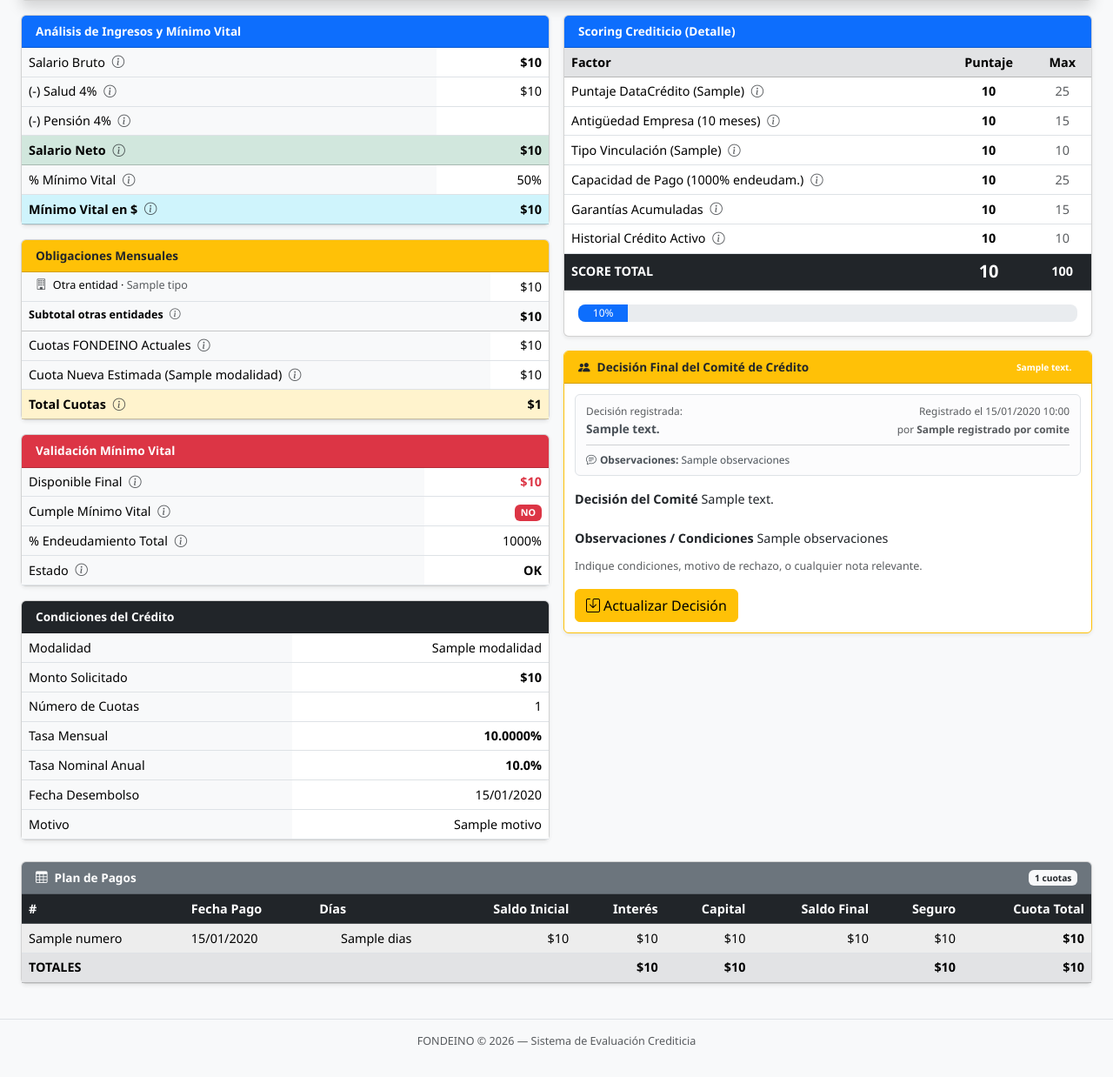
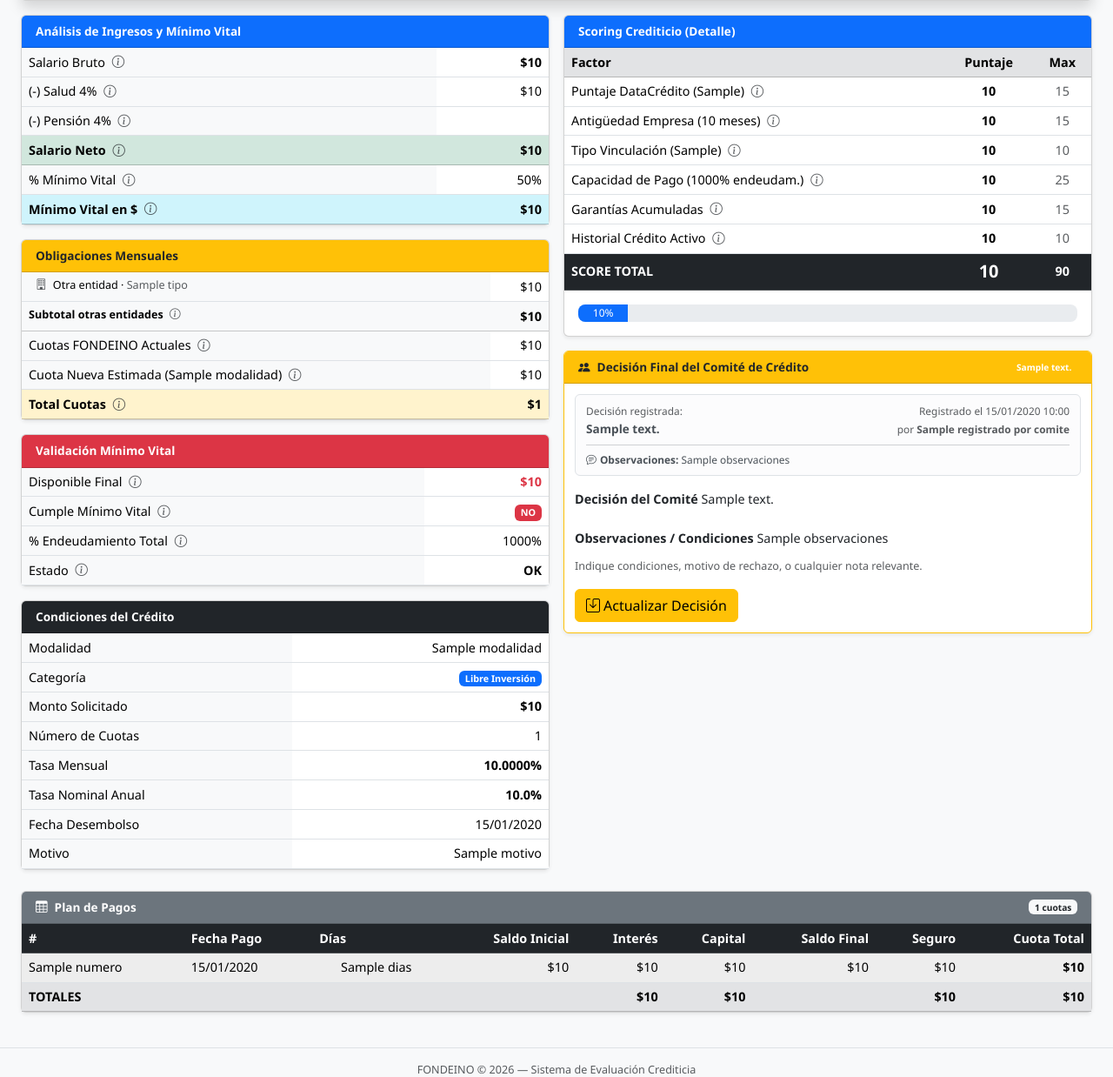
Before and after one commit to Pablo-app-developer/Matriz_score_crediticio_fondeino, a Django app: template templates/credito/detalle.html in a window 1280 px wide. Shown: the part 192-1430 px from the top of the page at 87% size. Before the commit the page ends 1394 px from the top, so only its background shows below. Run offline with Django 4.2, Linux system fonts and the light colour scheme; the template is opened without the code that fills it: most values are stand-ins (such as "Sample title", 1, 10 or a date in 2020).

Commit message:
feat: mostrar categoria en detalle y reducir techo DataCredito a 15 en todas las categorias
- detalle.html: muestra categoria de la modalidad con badge de color en
  Condiciones del Credito, indica cuota excluida del MV para Anticipo Prima,
  nota de regla 30% exenta, y max correcto por categoria en tabla scoring
- scoring.py: techo DataCredito baja a 15 para Libre Inversion/Vivienda/Otro
  (antes 25); Calamidad mantiene techo 20; Anticipo Prima fijo 15
- Score maximo queda 90 para la mayoria y 95 para Calamidad

Co-Authored-By: Claude Sonnet 4.6 <noreply@anthropic.com>

```diff
--- a/templates/credito/detalle.html
+++ b/templates/credito/detalle.html
@@ -113,10 +113,20 @@
           <tr><td class="bg-light">Cuotas Otras Entidades <i class="bi bi-info-circle text-muted ms-1" data-bs-toggle="tooltip" data-bs-placement="right" data-bs-title="Suma de cuotas mensuales con bancos u otras entidades financieras externas a FONDEINO."></i></td><td class="text-end">${{ ev.cuotas_otras_entidades|cop }}</td></tr>
           {% endif %}
           <tr><td class="bg-light">Cuotas FONDEINO Actuales <i class="bi bi-info-circle text-muted ms-1" data-bs-toggle="tooltip" data-bs-placement="right" data-bs-title="Cuotas de aportes y ahorros que ya paga actualmente con FONDEINO, antes de este crédito."></i></td><td class="text-end">${{ ev.cuota_aporte|cop }}</td></tr>
-          <tr><td class="bg-light">Cuota Nueva Estimada ({{ ev.modalidad.nombre }}) <i class="bi bi-info-circle text-muted ms-1" data-bs-toggle="tooltip" data-bs-placement="right" data-bs-title="Calculada con fórmula de amortización (PMT) según el monto solicitado, el número de cuotas y la tasa mensual de la modalidad. Incluye seguro si aplica."></i></td>
-              <td class="text-end">${{ cuota_nueva|cop }}</td>
+          <tr>
+            <td class="bg-light">
+              Cuota Nueva Estimada ({{ ev.modalidad.nombre }})
+              <i class="bi bi-info-circle text-muted ms-1" data-bs-toggle="tooltip" data-bs-placement="right" data-bs-title="Calculada con fórmula de amortización (PMT) según el monto solicitado, el número de cuotas y la tasa mensual de la modalidad. Incluye seguro si aplica."></i>
+              {% if ev.modalidad.categoria == 'ANTICIPO_PRIMA' %}
+                <span class="badge bg-info text-dark ms-1" data-bs-toggle="tooltip" data-bs-placement="right" data-bs-title="Anticipo de Prima: esta cuota se excluye del cálculo del mínimo vital porque se recupera de la prima semestral, no del salario mensual.">excluida del MV</span>
+              {% endif %}
+            </td>
+            <td class="text-end">${{ cuota_nueva|cop }}</td>
           </tr>
-          <tr class="table-warning"><td><strong>Total Cuotas</strong> <i class="bi bi-info-circle text-muted ms-1" data-bs-toggle="tooltip" data-bs-placement="right" data-bs-title="Otras entidades + Cuotas FONDEINO actuales + Cuota nueva estimada. Es el total de obligaciones mensuales que se evalúa contra el Mínimo Vital."></i></td><td class="text-end fw-bold">${{ ev.total_cuotas|cop }}</td></tr>
+          <tr class="table-warning">
+            <td><strong>Total Cuotas</strong> <i class="bi bi-info-circle text-muted ms-1" data-bs-toggle="tooltip" data-bs-placement="right" data-bs-title="Otras entidades + Cuotas FONDEINO actuales + Cuota nueva estimada. Es el total de obligaciones mensuales que se evalúa contra el Mínimo Vital."></i></td>
+            <td class="text-end fw-bold">${{ ev.total_cuotas|cop }}</td>
+          </tr>
         </table>
       </div>
     </div>
@@ -152,6 +162,15 @@
             <td class="bg-light">Estado <i class="bi bi-info-circle text-muted ms-1" data-bs-toggle="tooltip" data-bs-placement="right" data-bs-title="OK: cumple el mínimo vital, puede continuar. BLOQUEADO: el total de cuotas supera el techo permitido y el crédito no puede aprobarse."></i></td>
             <td class="text-end"><strong>{{ ev.estado_mv }}</strong></td>
           </tr>
+          {% if ev.modalidad.categoria == 'ANTICIPO_PRIMA' or ev.modalidad.categoria == 'CALAMIDAD' %}
+          <tr class="table-info">
+            <td colspan="2" class="small px-3 py-2">
+              <i class="bi bi-info-circle me-1"></i>
+              <strong>Regla del 30%:</strong> no aplica para
+              {% if ev.modalidad.categoria == 'ANTICIPO_PRIMA' %}Anticipo de Prima{% else %}Calamidad{% endif %}.
+            </td>
+          </tr>
+          {% endif %}
         </table>
       </div>
     </div>
@@ -161,7 +180,28 @@
       <div class="card-header bg-dark text-white py-2"><strong>Condiciones del Crédito</strong></div>
       <div class="card-body p-0">
         <table class="table table-sm mb-0">
-          <tr><td class="bg-light">Modalidad</td><td class="text-end">{{ ev.modalidad.nombre }}</td></tr>
+          <tr>
+            <td class="bg-light">Modalidad</td>
+            <td class="text-end">{{ ev.modalidad.nombre }}</td>
+          </tr>
+          <tr>
+            <td class="bg-light">Categoría</td>
+            <td class="text-end">
+              {% with cat=ev.modalidad.categoria %}
+              {% if cat == 'ANTICIPO_PRIMA' %}
+                <span class="badge bg-warning text-dark">Anticipo de Prima</span>
+              {% elif cat == 'CALAMIDAD' %}
+                <span class="badge bg-danger">Calamidad</span>
+              {% elif cat == 'VIVIENDA' %}
+                <span class="badge bg-info text-dark">Vivienda</span>
+              {% elif cat == 'OTRO' %}
+                <span class="badge bg-secondary">Otro</span>
+              {% else %}
+                <span class="badge bg-primary">Libre Inversión</span>
+              {% endif %}
+              {% endwith %}
+            </td>
+          </tr>
           <tr><td class="bg-light">Monto Solicitado</td><td class="text-end fw-bold">${{ ev.monto_solicitado|cop }}</td></tr>
           <tr><td class="bg-light">Número de Cuotas</td><td class="text-end">{{ ev.n_cuotas }}</td></tr>
           <tr><td class="bg-light">Tasa Mensual</td><td class="text-end fw-semibold">{{ ev.modalidad.tasa_mensual|floatformat:4 }}%</td></tr>
@@ -186,9 +226,21 @@
           </thead>
           <tbody>
             <tr>
-              <td>Puntaje DataCrédito ({{ ev.puntaje_datacredito }}) <i class="bi bi-info-circle text-muted ms-1" data-bs-toggle="tooltip" data-bs-placement="left" data-bs-title="Puntaje del buró de crédito (0–1000). Según los umbrales configurados se convierte en un puntaje de 0 a 25 pts. Mayor puntaje DataCrédito = mayor score."></i></td>
+              <td>
+                Puntaje DataCrédito ({{ ev.puntaje_datacredito }})
+                <i class="bi bi-info-circle text-muted ms-1" data-bs-toggle="tooltip" data-bs-placement="left"
+                  data-bs-title="{% if ev.modalidad.categoria == 'ANTICIPO_PRIMA' %}Anticipo de Prima: puntaje fijo 15 — la recuperación está garantizada por la prima, el score DataCrédito no aplica.{% elif ev.modalidad.categoria == 'CALAMIDAD' %}Calamidad: puntaje real con techo en 20 — peso reducido para créditos internos.{% else %}Puntaje del buró de crédito (0–1000). Mayor puntaje DataCrédito = mayor score.{% endif %}"></i>
+                {% if ev.modalidad.categoria == 'ANTICIPO_PRIMA' %}
+                  <span class="badge bg-info text-dark ms-1">fijo</span>
+                {% elif ev.modalidad.categoria == 'CALAMIDAD' %}
+                  <span class="badge bg-warning text-dark ms-1">techo 20</span>
+                {% endif %}
+              </td>
               <td class="text-center fw-bold">{{ ev.score_datacredito }}</td>
-              <td class="text-center text-muted">25</td>
+              <td class="text-center text-muted">
+                {% if ev.modalidad.categoria == 'CALAMIDAD' %}20
+                {% else %}15{% endif %}
+              </td>
             </tr>
             <tr>
               <td>Antigüedad Empresa ({{ ev.antiguedad_meses }} meses) <i class="bi bi-info-circle text-muted ms-1" data-bs-toggle="tooltip" data-bs-placement="left" data-bs-title="Tiempo trabajado en la empresa actual. Mayor antigüedad refleja mayor estabilidad laboral. Se evalúa por rangos de meses según la configuración. Max 15 pts."></i></td>
@@ -220,7 +272,10 @@
             <tr>
               <th>SCORE TOTAL</th>
               <th class="text-center fs-5">{{ ev.score_total }}</th>
-              <th class="text-center">100</th>
+              <th class="text-center">
+                {% if ev.modalidad.categoria == 'CALAMIDAD' %}95
+                {% else %}90{% endif %}
+              </th>
             </tr>
           </tfoot>
         </table>
--- a/templates/credito/evaluacion.html
+++ b/templates/credito/evaluacion.html
@@ -529,9 +529,9 @@ function calcularPreview() {
 
   // DataCrédito con regla por categoría
   const sDC_raw = dc >= 700 ? 25 : dc >= 500 ? 15 : dc >= 300 ? 8 : 0;
-  const sDC = categoriaModalidad === 'ANTICIPO_PRIMA' ? 15
-            : categoriaModalidad === 'CALAMIDAD'      ? Math.min(sDC_raw, 20)
-            : sDC_raw;
+  const sDC = categoriaModalidad === 'ANTICIPO_PRIMA'                              ? 15
+            : categoriaModalidad === 'CALAMIDAD'                                   ? Math.min(sDC_raw, 20)
+            : /* LIBRE_INVERSION, VIVIENDA, OTRO */                                  Math.min(sDC_raw, 15);
   const sAnt    = ant >= 24 ? 15 : ant >= 12 ? 12 : ant >= 6 ? 8 : ant >= 3 ? 4 : 0;
   const sVinc   = vinc.includes('Indefinido') ? 10 : vinc.includes('fijo') ? 7 : 4;
   const sCap    = disponible < 0 ? 0 : pctEnd > 0.5 ? 5 : pctEnd > 0.3 ? 15 : 25;
--- a/templates/credito/evaluacion_editar.html
+++ b/templates/credito/evaluacion_editar.html
@@ -554,9 +554,9 @@ function calcularPreview() {
 
   // DataCrédito con regla por categoría
   const sDC_raw = dc >= 700 ? 25 : dc >= 500 ? 15 : dc >= 300 ? 8 : 0;
-  const sDC = categoriaModalidad === 'ANTICIPO_PRIMA' ? 15
-            : categoriaModalidad === 'CALAMIDAD'      ? Math.min(sDC_raw, 20)
-            : sDC_raw;
+  const sDC = categoriaModalidad === 'ANTICIPO_PRIMA'                              ? 15
+            : categoriaModalidad === 'CALAMIDAD'                                   ? Math.min(sDC_raw, 20)
+            : /* LIBRE_INVERSION, VIVIENDA, OTRO */                                  Math.min(sDC_raw, 15);
   const sAnt    = ant >= 24 ? 15 : ant >= 12 ? 12 : ant >= 6 ? 8 : ant >= 3 ? 4 : 0;
   const sVinc   = vinc.includes('Indefinido') ? 10 : vinc.includes('fijo') ? 7 : 4;
   const sCap    = disponible < 0 ? 0 : pctEnd > 0.5 ? 5 : pctEnd > 0.3 ? 15 : 25;
```
Also changed, not shown: apps/credito/scoring.py (+6 -3 lines).
